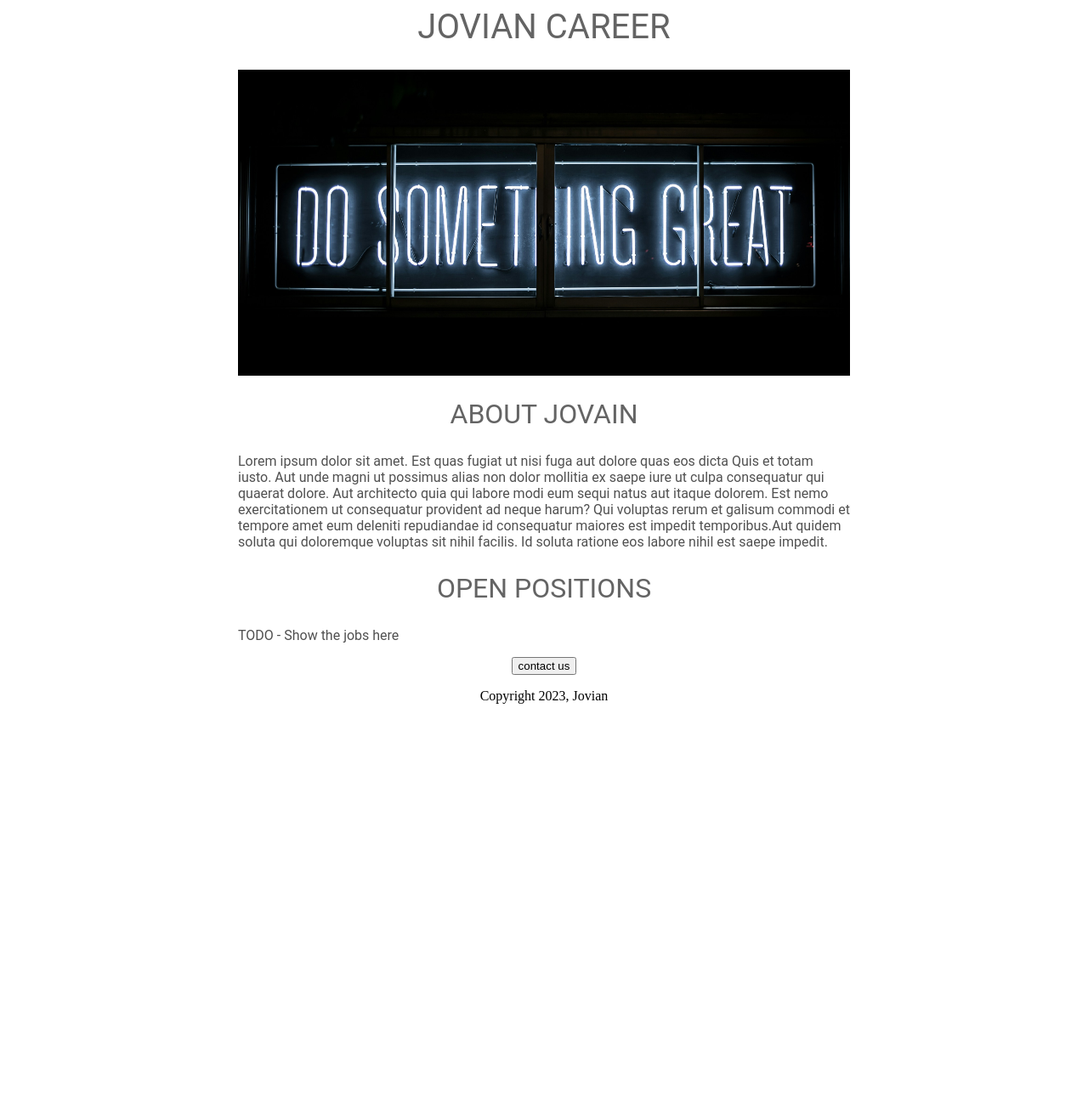
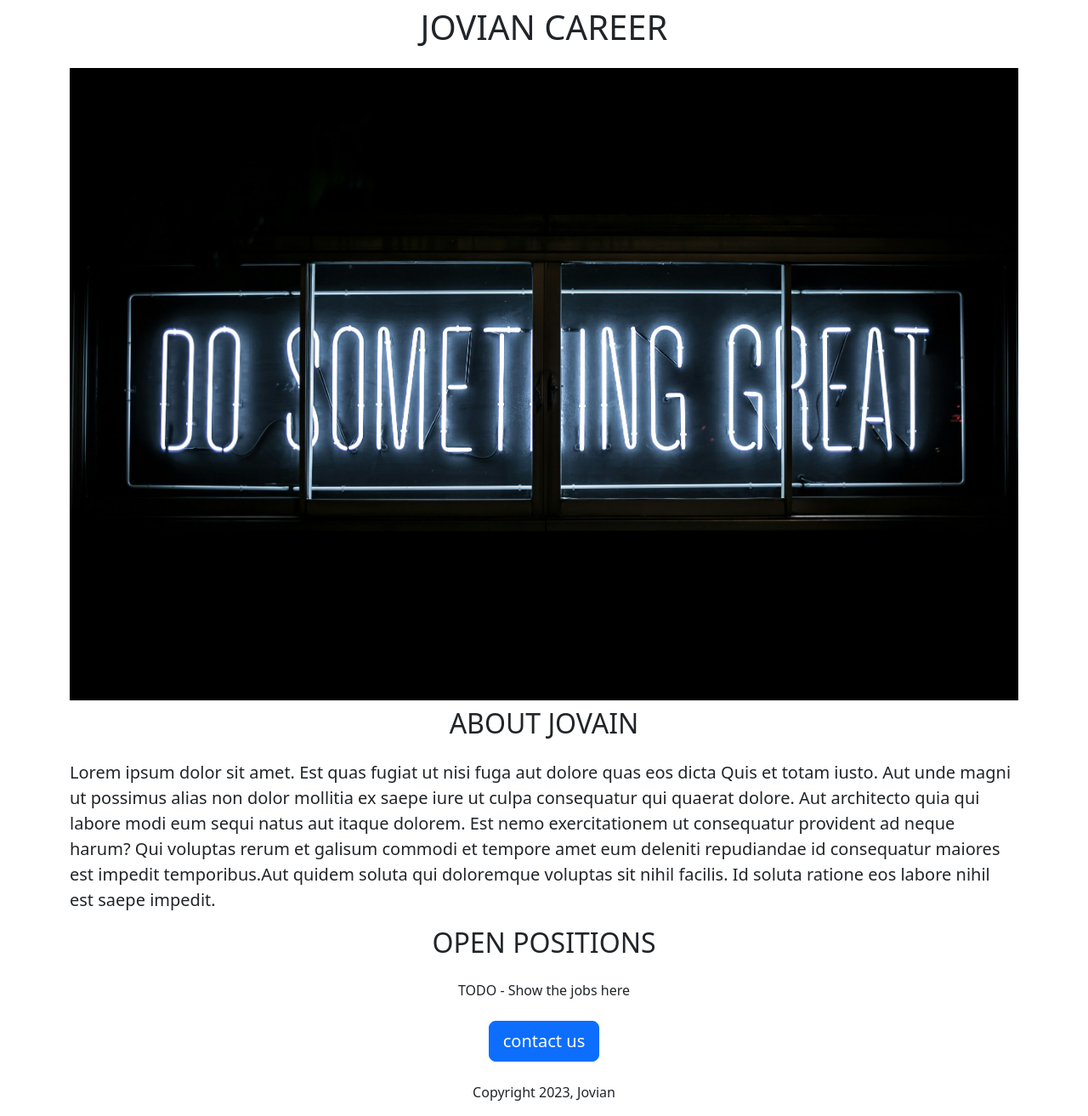
Before and after one commit to raunakpandey1977/jovian-career-website, a Flask app: page / in a window 1280 px wide. Shown: the whole page at 85% size. Before the commit the page ends 828 px from the top, so only its background shows below. Run offline with Flask 3, Linux system fonts and the light colour scheme.

Commit message:
bootstrap include with css

```diff
--- a/templates/home.html
+++ b/templates/home.html
@@ -2,58 +2,37 @@
 <html>
   <head>
     <title>HELLO JOVIAN STUDENT</title>
+    <meta charset="utf-8">
+    <meta name="viewport" content="width=device-width, initial-scale=1">
+    <link href="https://cdn.jsdelivr.net/npm/bootstrap@5.3.3/dist/css/bootstrap.min.css" rel="stylesheet" integrity="sha384-QWTKZyjpPEjISv5WaRU9OFeRpok6YctnYmDr5pNlyT2bRjXh0JMhjY6hW+ALEwIH" crossorigin="anonymous">
     <style>
-      h1 {
-        font-size: 40px;
-        font-family: Roboto;
-        font-weight: normal;
-        color: rgb(100, 100, 100);
-        text-align: center;
+      #banner {
+        height: 360px;
+        width: 100%;
+        object-fit: cover;
+        margin: auto;
       }
+    </style>
 
 
-      #banner {
-        width: 100%;
-        height: 360px;
-        object-fit: cover;
-      }
-
-      h2 {
-        font-family: Roboto;
-        font-size: 32px;
-        color: rgb(100, 100, 100);
-        text-align: center;
-        font-weight: normal;
-      }
-      #container {
-        max-width: 720px;
-        margin: 0 auto;
-
-     }
-      .bodytext{
-        font-family: Roboto;
-        color: rgb(80, 80, 80);
-      }
-
-      </style>
   </head>
   <body>
-    <div id="container">
+    <div class="container">
 
-      <h1>JOVIAN CAREER</h1>
+      <h1 class= "text-center mt-2 mb-4">JOVIAN CAREER</h1>
 
-      <img id= "banner" src="https://a9edb456-2254-42e1-8fd2-c618edf8529b-00-1dtkgkq3o7gio.pike.replit.dev:5000/static/banner.jpg">
+      <img class= "img-fluid" src="https://a9edb456-2254-42e1-8fd2-c618edf8529b-00-1dtkgkq3o7gio.pike.replit.dev:5000/static/banner.jpg">
 
-      <h2>ABOUT JOVAIN</h2>
+      <h2 class ="text-center mt-2 mb-4">ABOUT JOVAIN</h2>
 
-      <p class="bodytext"> Lorem ipsum dolor sit amet. Est quas fugiat ut nisi fuga aut dolore quas eos dicta Quis et totam iusto. Aut unde magni ut possimus alias non dolor mollitia ex saepe iure ut culpa consequatur qui quaerat dolore. Aut architecto quia qui labore modi eum sequi natus aut itaque dolorem. Est nemo exercitationem ut consequatur provident ad neque harum? Qui voluptas rerum et galisum commodi et tempore amet eum deleniti repudiandae id consequatur maiores est impedit temporibus.Aut quidem soluta qui doloremque voluptas sit nihil facilis. Id soluta ratione eos labore nihil est saepe impedit.
+      <p class="lead""> Lorem ipsum dolor sit amet. Est quas fugiat ut nisi fuga aut dolore quas eos dicta Quis et totam iusto. Aut unde magni ut possimus alias non dolor mollitia ex saepe iure ut culpa consequatur qui quaerat dolore. Aut architecto quia qui labore modi eum sequi natus aut itaque dolorem. Est nemo exercitationem ut consequatur provident ad neque harum? Qui voluptas rerum et galisum commodi et tempore amet eum deleniti repudiandae id consequatur maiores est impedit temporibus.Aut quidem soluta qui doloremque voluptas sit nihil facilis. Id soluta ratione eos labore nihil est saepe impedit.
       </p>
 
-      <h2>OPEN POSITIONS</h2>
-      <p class="bodytext"> TODO - Show the jobs here</p>
-      <div style="text-align:center;">
-        <button>contact us</button>
-        <p>Copyright 2023, Jovian</p>
+      <h2 class= "text-center mt-2 mb-4">OPEN POSITIONS</h2>
+      <p class= "text-center mt-2 mb-4""> TODO - Show the jobs here</p>
+      <div class="text-center"">
+        <button class="btn btn-primary btn-lg"">contact us</button>
+        <p class="text-center mt-4">Copyright 2023, Jovian</p>
         </div>
     </div>
   </body>
```
